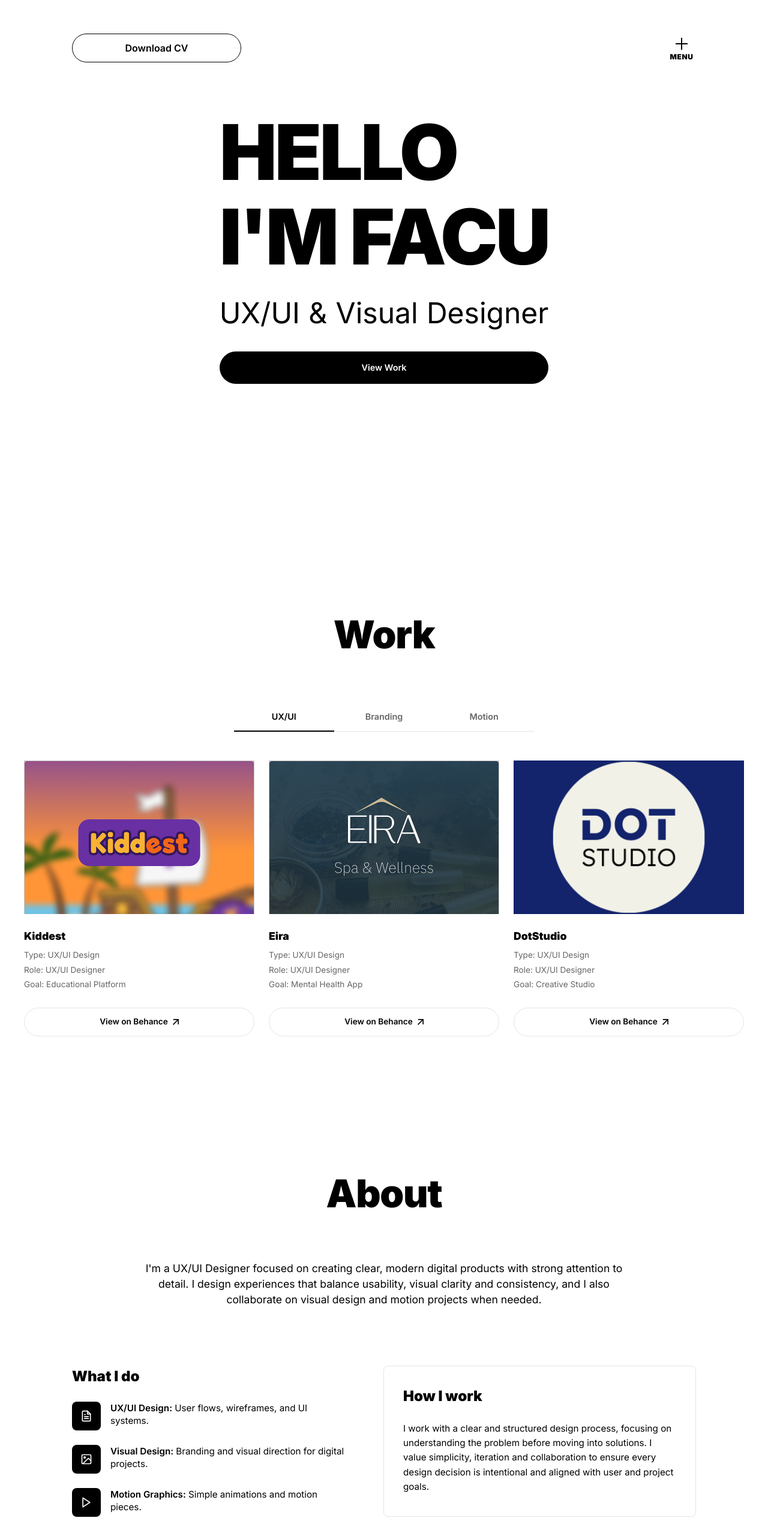
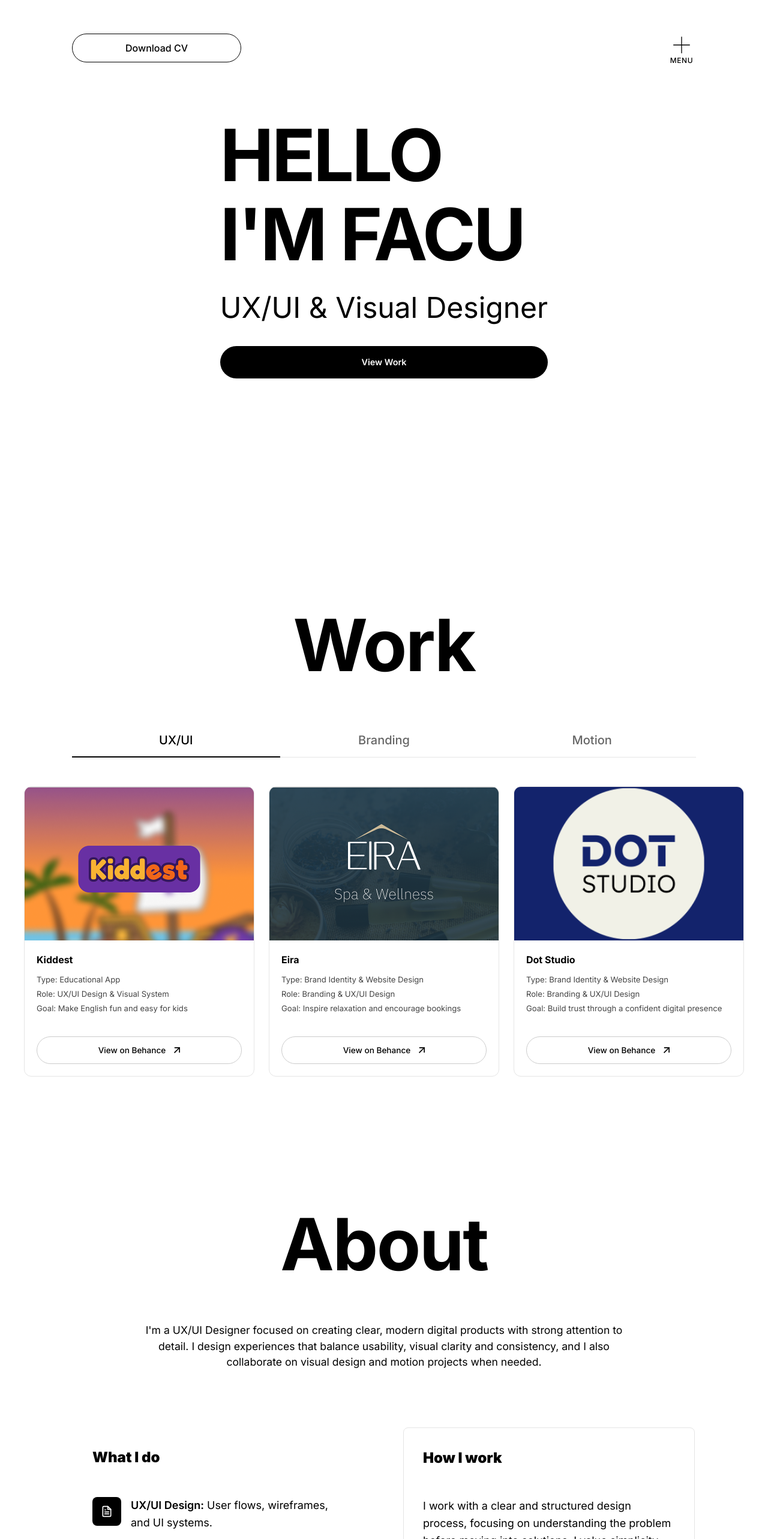
Before and after one commit to facudelima/myFriend-facu-reyes-portfolio, a React (Vite) app: page / in a window 1280 px wide. Shown: the top 2566 px of the page at 60% size. Built offline with nearby package versions, Linux system fonts and the light colour scheme.

Commit message:
Update typography and layout: menu, tabs, cards, about section styles

```diff
--- a/src/Work.jsx
+++ b/src/Work.jsx
@@ -2,9 +2,9 @@ import { useState } from 'react';
 
 const projects = [
     // UX/UI
-    { id: 1, title: 'Kiddest', image: '/images/kiddest portada.png', category: 'UX/UI', type: 'UX/UI Design', role: 'UX/UI Designer', goal: 'Educational Platform' },
-    { id: 2, title: 'Eira', image: '/images/eira portada.png', category: 'UX/UI', type: 'UX/UI Design', role: 'UX/UI Designer', goal: 'Mental Health App' },
-    { id: 3, title: 'DotStudio', image: '/images/dotstudio-portada.png', category: 'UX/UI', type: 'UX/UI Design', role: 'UX/UI Designer', goal: 'Creative Studio' },
+    { id: 1, title: 'Kiddest', image: '/images/kiddest portada.png', category: 'UX/UI', type: 'Educational App', role: 'UX/UI Design & Visual System', goal: 'Make English fun and easy for kids' },
+    { id: 2, title: 'Eira', image: '/images/eira portada.png', category: 'UX/UI', type: 'Brand Identity & Website Design', role: 'Branding & UX/UI Design', goal: 'Inspire relaxation and encourage bookings' },
+    { id: 3, title: 'Dot Studio', image: '/images/dotstudio-portada.png', category: 'UX/UI', type: 'Brand Identity & Website Design', role: 'Branding & UX/UI Design', goal: 'Build trust through a confident digital presence' },
 
     // Branding
     { id: 4, title: 'Fucdat', image: '/images/fucdat portada.png', category: 'Branding', type: 'Visual Identity', role: 'Brand Designer', goal: 'Health & Wellness' },
--- a/src/components/Header.jsx
+++ b/src/components/Header.jsx
@@ -35,9 +35,9 @@ export default function Header({ isMenuOpen, onToggleMenu }) {
             <div className="header-right">
                 <button className={`menu-toggle ${isMenuOpen ? 'is-open' : ''}`} onClick={onToggleMenu}>
                     <span className="icon-plus">
-                        <svg width="60" height="60" viewBox="0 0 24 24" fill="none" stroke="currentColor" strokeWidth="1.5" strokeLinecap="round" strokeLinejoin="round">
-                            <line x1="12" y1="5" x2="12" y2="19"></line>
-                            <line x1="5" y1="12" x2="19" y2="12"></line>
+                        <svg width="24" height="24" viewBox="0 0 24 24" fill="none" stroke="currentColor" strokeWidth="1" strokeLinecap="round" strokeLinejoin="round">
+                            <line x1="12" y1="2" x2="12" y2="22"></line>
+                            <line x1="2" y1="12" x2="22" y2="12"></line>
                         </svg>
                     </span>
                     <span className="menu-text">{isMenuOpen ? 'CLOSE' : 'MENU'}</span>
--- a/src/index.css
+++ b/src/index.css
@@ -1,4 +1,4 @@
-@import url('https://fonts.googleapis.com/css2?family=Inter:wght@400;600;900&display=swap');
+@import url('https://fonts.googleapis.com/css2?family=Inter:wght@400;500;600;700;900&display=swap');
 
 :root {
   --black: #000000;
@@ -161,7 +161,7 @@ textarea {
   border: 1px solid var(--black);
   border-radius: 50px;
   font-size: 0.85rem;
-  font-weight: 600;
+  font-weight: 500;
   transition: all 0.2s ease;
   background: white;
 }
@@ -179,13 +179,13 @@ textarea {
 }
 
 .menu-toggle {
+  width: 48px;
+  height: 63px;
+  gap: 0;
   display: flex;
   flex-direction: column;
   align-items: center;
   justify-content: center;
-  width: 48px;
-  height: 63px;
-  gap: 0;
   color: var(--black);
   background: none;
   border: none;
@@ -196,8 +196,13 @@ textarea {
 
 .menu-toggle .icon-plus {
   display: flex;
+  height: 48px;
+  min-width: 48px;
+  min-height: 48px;
+  flex-direction: column;
+  justify-content: center;
   align-items: center;
-  justify-content: center;
+  align-self: stretch;
   line-height: 1;
   transition: transform 0.3s ease-in-out;
 }
@@ -209,14 +214,15 @@ textarea {
 .menu-toggle .icon-plus svg {
   width: 32px;
   height: 32px;
+  flex-shrink: 0;
 }
 
 .menu-toggle .menu-text {
-  font-size: 0.75rem;
-  font-weight: 900;
+  font-size: 12px;
+  font-weight: 500;
   letter-spacing: 0.05em;
   text-transform: uppercase;
-  margin-top: -2px;
+  margin-top: -6px;
 }
 
 .menu-overlay {
@@ -257,8 +263,9 @@ textarea {
 }
 
 .menu-link-btn {
-  font-size: 3.5rem;
-  font-weight: 900;
+  font-size: 64px;
+  font-weight: 700;
+  line-height: 1.1;
   letter-spacing: -0.02em;
   color: var(--black);
   text-transform: uppercase;
@@ -291,7 +298,7 @@ textarea {
 
 @media (min-width: 768px) {
   .menu-link-btn {
-    font-size: 5rem;
+    font-size: 120px;
   }
 
   .menu-nav ul {
@@ -346,7 +353,7 @@ textarea {
 
 @media (min-width: 768px) {
   .home-title h1 {
-    font-size: 128px;
+    font-size: 120px;
     font-weight: 700;
     line-height: 1.1004;
     color: #000;
@@ -392,8 +399,9 @@ textarea {
 }
 
 .page-title {
-  font-size: clamp(2.5rem, 5vw, 4rem);
-  font-weight: 900;
+  font-size: 64px;
+  font-weight: 700;
+  line-height: 1.1;
   letter-spacing: -0.02em;
   text-align: center;
   margin-bottom: 3rem;
@@ -402,6 +410,7 @@ textarea {
 
 @media (min-width: 768px) {
   .page-title {
+    font-size: 120px;
     margin-top: 150px;
     margin-bottom: 4rem;
   }
@@ -443,8 +452,12 @@ textarea {
 
 .about-what-i-do,
 .about-how-i-work {
-  flex: 1;
-  max-width: 600px;
+  display: flex;
+  width: 486px;
+  padding: 32px;
+  flex-direction: column;
+  align-items: flex-start;
+  gap: 24px;
 }
 
 .about-what-i-do h3,
@@ -483,8 +496,9 @@ textarea {
 }
 
 .do-text {
-  font-size: 0.95rem;
-  line-height: 1.4;
+  font-size: 18px;
+  font-weight: 400;
+  line-height: 1.6;
 }
 
 .do-text strong {
@@ -499,7 +513,8 @@ textarea {
 }
 
 .about-how-i-work p {
-  font-size: 0.95rem;
+  font-size: 18px;
+  font-weight: 400;
   line-height: 1.6;
 }
 
@@ -534,22 +549,20 @@ textarea {
 
 .work-tabs {
   display: flex;
-  justify-content: space-between;
+  width: 100%;
   border-bottom: 1px solid var(--border-grey);
   margin-bottom: 3rem;
-  max-width: 500px;
-  margin-left: auto;
-  margin-right: auto;
 }
 
 .tab-button {
-  padding: 1rem 1rem;
-  font-weight: 600;
+  padding: 1rem 1.5rem;
+  font-weight: 500;
   color: var(--text-grey);
   position: relative;
   transition: color 0.2s;
-  font-size: 0.9rem;
+  font-size: 20px;
   flex: 1;
+  text-align: center;
 }
 
 .tab-button.active {
@@ -602,6 +615,10 @@ textarea {
 .project-card {
   display: flex;
   flex-direction: column;
+  border: 1px solid var(--border-grey);
+  border-radius: 12px;
+  overflow: hidden;
+  background: var(--white);
 }
 
 .project-image {
@@ -610,7 +627,7 @@ textarea {
   height: 256px;
   flex-shrink: 0;
   align-self: stretch;
-  margin-bottom: 1.5rem;
+  margin-bottom: 0;
   display: flex;
   align-items: center;
   justify-content: center;
@@ -633,35 +650,44 @@ textarea {
 }
 
 .project-info {
-  margin-bottom: 1.5rem;
+  padding: 1.25rem 1.25rem 0;
+  margin-bottom: 1rem;
+  flex: 1;
 }
 
 .project-info h3 {
-  font-size: 1.1rem;
-  font-weight: 900;
-  margin-bottom: 0.5rem;
+  font-size: 1rem;
+  font-weight: 700;
+  margin-bottom: 0.75rem;
+  color: var(--black);
 }
 
 .project-info p {
-  font-size: 0.85rem;
-  color: var(--text-grey);
-  margin-bottom: 0.25rem;
+  font-size: 0.82rem;
+  color: #444;
+  margin-bottom: 0.35rem;
+  line-height: 1.4;
+}
+
+.project-action {
+  padding: 1rem 1.25rem 1.25rem;
 }
 
 .project-action .project-link {
   width: 100%;
-  padding: 0.8rem 0;
+  padding: 0.75rem 0;
   font-size: 0.85rem;
   display: inline-flex;
-  border: 1px solid var(--border-grey);
+  border: 1px solid #ccc;
   border-radius: 50px;
   justify-content: center;
   align-items: center;
+  gap: 6px;
   transition: all 0.2s;
-  font-weight: 600;
+  font-weight: 500;
   color: var(--black);
   text-decoration: none;
-  background: none;
+  background: var(--white);
 }
 
 .project-action .project-link:hover {
```
